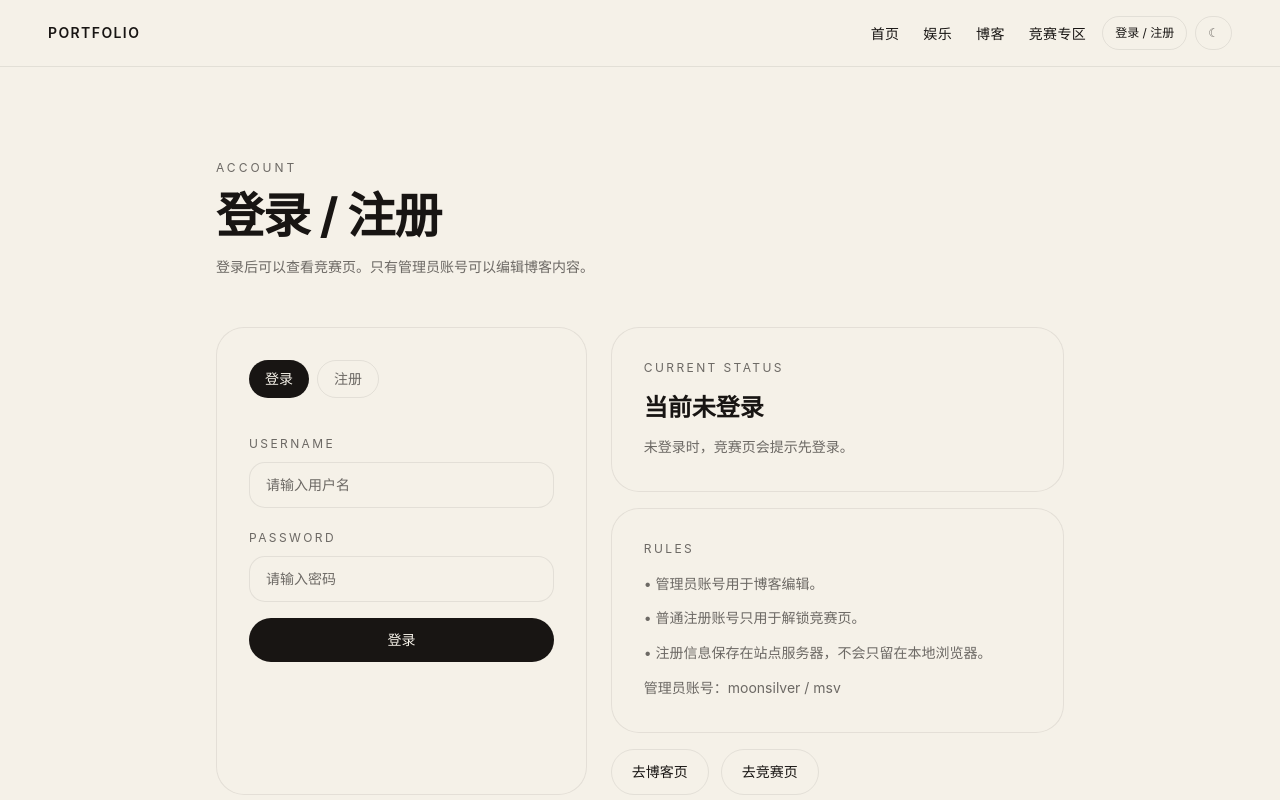
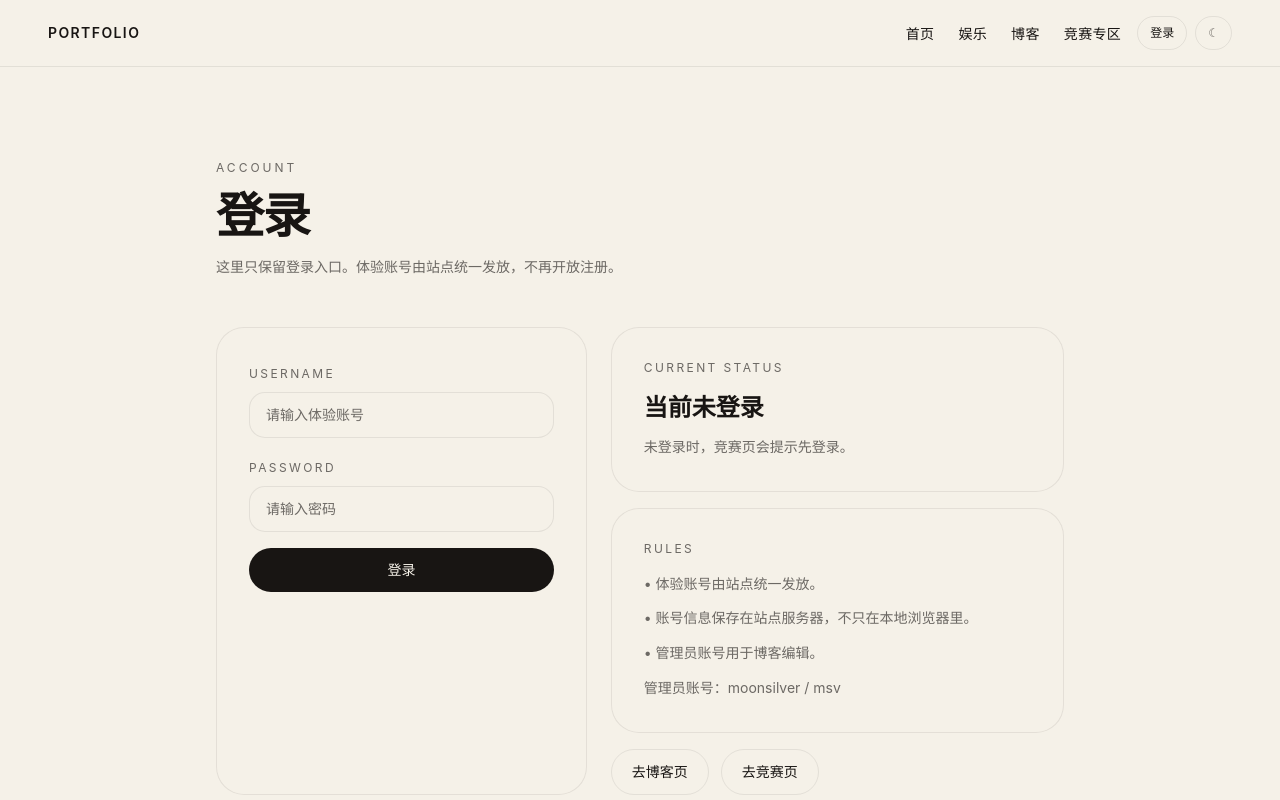
Before and after one commit to Lin-Jiong-HDU/moonsilver-blog, a Next.js app: page /account in a window 1280 px wide. Shown: the top 800 px of the page. Built offline with nearby package versions, Linux system fonts and the light colour scheme.

Commit message:
把注册删了

```diff
--- a/app/account/account-client.tsx
+++ b/app/account/account-client.tsx
@@ -4,11 +4,8 @@ import Link from "next/link";
 import { useMemo, useState } from "react";
 import { useAuth } from "@/app/components/auth-provider";
 
-type Mode = "login" | "register";
-
 export function AccountClient() {
-  const { user, login, register, logout } = useAuth();
-  const [mode, setMode] = useState<Mode>("login");
+  const { user, login, logout } = useAuth();
   const [username, setUsername] = useState("");
   const [password, setPassword] = useState("");
   const [message, setMessage] = useState<string | null>(null);
@@ -18,17 +15,9 @@ export function AccountClient() {
 
   async function handleSubmit() {
     setIsSubmitting(true);
-    const success = mode === "login" ? await login(username, password) : await register(username, password);
+    const success = await login(username, password);
 
-    setMessage(
-      success
-        ? mode === "login"
-          ? "登录成功。"
-          : "注册成功并已登录。"
-        : mode === "login"
-          ? "账号或密码不正确。"
-          : "用户名已存在，或者输入为空。",
-    );
+    setMessage(success ? "登录成功。" : "账号或密码不正确。");
     setIsSubmitting(false);
   }
 
@@ -37,47 +26,22 @@ export function AccountClient() {
       <section className="mx-auto max-w-4xl px-6 py-16">
         <div className="max-w-2xl">
           <p className="text-xs uppercase tracking-[0.25em] text-[var(--app-muted)]">Account</p>
-          <h1 className="mt-4 text-4xl font-bold tracking-tight md:text-5xl">登录 / 注册</h1>
+          <h1 className="mt-4 text-4xl font-bold tracking-tight md:text-5xl">登录</h1>
           <p className="mt-4 text-sm leading-relaxed text-[var(--app-muted)]">
-            登录后可以查看竞赛页。只有管理员账号可以编辑博客内容。
+            这里只保留登录入口。体验账号由站点统一发放，不再开放注册。
           </p>
         </div>
 
         <div className="mt-12 grid gap-6 lg:grid-cols-[0.9fr_1.1fr]">
           <div className="rounded-[28px] border border-[var(--app-border)] bg-[var(--app-surface)]/70 p-6 md:p-8">
-            <div className="flex gap-2">
-              <button
-                type="button"
-                onClick={() => setMode("login")}
-                className={`rounded-full px-4 py-2 text-sm transition-colors ${
-                  mode === "login"
-                    ? "bg-[var(--app-fg)] text-[var(--app-bg)]"
-                    : "border border-[var(--app-border)] text-[var(--app-muted)] hover:border-[var(--app-border-strong)] hover:text-[var(--app-fg)]"
-                }`}
-              >
-                登录
-              </button>
-              <button
-                type="button"
-                onClick={() => setMode("register")}
-                className={`rounded-full px-4 py-2 text-sm transition-colors ${
-                  mode === "register"
-                    ? "bg-[var(--app-fg)] text-[var(--app-bg)]"
-                    : "border border-[var(--app-border)] text-[var(--app-muted)] hover:border-[var(--app-border-strong)] hover:text-[var(--app-fg)]"
-                }`}
-              >
-                注册
-              </button>
-            </div>
-
-            <div className="mt-8 space-y-4">
+            <div className="space-y-4">
               <label className="block">
                 <span className="text-xs uppercase tracking-[0.2em] text-[var(--app-muted)]">Username</span>
                 <input
                   value={username}
                   onChange={(event) => setUsername(event.target.value)}
                   className="mt-2 w-full rounded-2xl border border-[var(--app-border)] bg-[var(--app-bg)] px-4 py-3 text-sm text-[var(--app-fg)] outline-none transition-colors placeholder:text-[var(--app-muted)] focus:border-[var(--app-border-strong)]"
-                  placeholder="请输入用户名"
+                  placeholder="请输入体验账号"
                 />
               </label>
 
@@ -98,7 +62,7 @@ export function AccountClient() {
                 disabled={isSubmitting}
                 className="w-full rounded-full bg-[var(--app-fg)] px-5 py-3 text-sm font-medium text-[var(--app-bg)] transition-colors hover:opacity-90 disabled:cursor-not-allowed disabled:opacity-60"
               >
-                {isSubmitting ? "处理中..." : mode === "login" ? "登录" : "注册并登录"}
+                {isSubmitting ? "处理中..." : "登录"}
               </button>
 
               {message ? (
@@ -127,9 +91,9 @@ export function AccountClient() {
             <div className="rounded-[28px] border border-[var(--app-border)] bg-[var(--app-surface)]/70 p-6 md:p-8">
               <p className="text-xs uppercase tracking-[0.2em] text-[var(--app-muted)]">Rules</p>
               <div className="mt-4 space-y-3 text-sm leading-relaxed text-[var(--app-muted)]">
+                <p>• 体验账号由站点统一发放。</p>
+                <p>• 账号信息保存在站点服务器，不只在本地浏览器里。</p>
                 <p>• 管理员账号用于博客编辑。</p>
-                <p>• 普通注册账号只用于解锁竞赛页。</p>
-                <p>• 注册信息保存在站点服务器，不会只留在本地浏览器。</p>
                 <p>{adminHint}</p>
               </div>
             </div>
--- a/app/account/page.tsx
+++ b/app/account/page.tsx
@@ -3,7 +3,7 @@ import { AccountClient } from "@/app/account/account-client";
 
 export const metadata: Metadata = {
   title: "账号",
-  description: "登录、注册与站点权限入口。",
+  description: "登录与站点权限入口。",
 };
 
 export default function AccountPage() {
--- a/app/api/auth/route.ts
+++ b/app/api/auth/route.ts
@@ -1,12 +1,11 @@
 import { NextResponse } from "next/server";
-import { ADMIN_USER, type StoredUser } from "@/app/lib/auth-data";
-import { readUsers, replaceUsers } from "@/app/lib/auth-store";
+import { type StoredUser } from "@/app/lib/auth-data";
+import { readAccounts } from "@/app/lib/auth-store";
 
 export const runtime = "nodejs";
 export const dynamic = "force-dynamic";
 
 type ActionBody = {
-  action?: unknown;
   username?: unknown;
   password?: unknown;
 };
@@ -20,7 +19,7 @@ function buildSession(user: StoredUser) {
 }
 
 export async function GET() {
-  const users = await readUsers();
+  const users = await readAccounts();
   return NextResponse.json({ users });
 }
 
@@ -31,7 +30,6 @@ export async function POST(request: Request) {
     return NextResponse.json({ error: "Invalid request body." }, { status: 400 });
   }
 
-  const action = typeof body.action === "string" ? body.action : "";
   const username = typeof body.username === "string" ? body.username.trim() : "";
   const password = typeof body.password === "string" ? body.password.trim() : "";
 
@@ -39,34 +37,12 @@ export async function POST(request: Request) {
     return NextResponse.json({ error: "Username and password are required." }, { status: 400 });
   }
 
-  if (action === "login") {
-    const users = await readUsers();
-    const matched = users.find((user) => user.username === username && user.password === password);
+  const users = await readAccounts();
+  const matched = users.find((user) => user.username === username && user.password === password);
 
-    if (!matched) {
-      return NextResponse.json({ error: "Invalid credentials." }, { status: 401 });
-    }
-
-    return NextResponse.json({ user: buildSession(matched) });
+  if (!matched) {
+    return NextResponse.json({ error: "Invalid credentials." }, { status: 401 });
   }
 
-  if (action === "register") {
-    const users = await readUsers();
-    if (users.some((user) => user.username === username)) {
-      return NextResponse.json({ error: "Username already exists." }, { status: 409 });
-    }
-
-    const nextUser: StoredUser = {
-      username,
-      password,
-      isAdmin: username === ADMIN_USER.username && password === ADMIN_USER.password,
-    };
-
-    const savedUsers = await replaceUsers([...users, nextUser]);
-    const matched = savedUsers.find((user) => user.username === username) ?? nextUser;
-
-    return NextResponse.json({ user: buildSession(matched) });
-  }
-
-  return NextResponse.json({ error: "Unsupported action." }, { status: 400 });
+  return NextResponse.json({ user: buildSession(matched) });
 }
--- a/app/components/auth-provider.tsx
+++ b/app/components/auth-provider.tsx
@@ -6,7 +6,6 @@ import type { AuthUser } from "@/app/lib/auth-data";
 type AuthContextValue = {
   user: AuthUser | null;
   login: (username: string, password: string) => Promise<boolean>;
-  register: (username: string, password: string) => Promise<boolean>;
   logout: () => void;
 };
 
@@ -52,14 +51,13 @@ export function AuthProvider({ children }: { children: React.ReactNode }) {
       }
     }
 
-    async function submitAuth(action: "login" | "register", username: string, password: string) {
+    async function submitLogin(username: string, password: string) {
       const response = await fetch("/api/auth", {
         method: "POST",
         headers: {
           "Content-Type": "application/json",
         },
         body: JSON.stringify({
-          action,
           username,
           password,
         }),
@@ -87,28 +85,12 @@ export function AuthProvider({ children }: { children: React.ReactNode }) {
           return false;
         }
 
-        const matched = await submitAuth("login", trimmedUsername, trimmedPassword);
+        const matched = await submitLogin(trimmedUsername, trimmedPassword);
         if (!matched) {
           return false;
         }
 
         persistCurrent(matched);
-        return true;
-      },
-      async register(username, password) {
-        const trimmedUsername = username.trim();
-        const trimmedPassword = password.trim();
-
-        if (!trimmedUsername || !trimmedPassword) {
-          return false;
-        }
-
-        const created = await submitAuth("register", trimmedUsername, trimmedPassword);
-        if (!created) {
-          return false;
-        }
-
-        persistCurrent(created);
         return true;
       },
       logout() {
--- a/app/components/site-footer.tsx
+++ b/app/components/site-footer.tsx
@@ -27,7 +27,7 @@ export function SiteFooter() {
             href="/account"
             className="rounded-full border border-[var(--app-border)] px-3 py-2 transition-colors hover:border-[var(--app-border-strong)] hover:text-[var(--app-fg)]"
           >
-            登录 / 注册
+            登录
           </Link>
         </div>
       </div>
--- a/app/components/site-navbar.tsx
+++ b/app/components/site-navbar.tsx
@@ -94,7 +94,7 @@ export function SiteNavbar() {
               href="/account"
               className="rounded-full border border-[var(--app-border)] px-3 py-2 text-xs text-[var(--app-muted)] transition-colors hover:border-[var(--app-border-strong)] hover:text-[var(--app-fg)]"
             >
-              {user ? user.username : "登录 / 注册"}
+              {user ? user.username : "登录"}
             </Link>
             {user ? (
               <button
--- a/app/lib/auth-store.ts
+++ b/app/lib/auth-store.ts
@@ -2,7 +2,7 @@ import path from "node:path";
 import { mkdir, readFile, writeFile } from "node:fs/promises";
 import { ADMIN_USER, normalizeUsers, type StoredUser } from "@/app/lib/auth-data";
 
-const AUTH_STORE_PATH = path.join(process.cwd(), "data", "users.json");
+const AUTH_STORE_PATH = path.join(process.cwd(), "data", "accounts.json");
 
 async function ensureStoreFile() {
   await mkdir(path.dirname(AUTH_STORE_PATH), { recursive: true });
@@ -14,7 +14,7 @@ async function ensureStoreFile() {
   }
 }
 
-export async function readUsers(): Promise<StoredUser[]> {
+export async function readAccounts(): Promise<StoredUser[]> {
   await ensureStoreFile();
 
   try {
@@ -32,10 +32,3 @@ export async function readUsers(): Promise<StoredUser[]> {
     return [ADMIN_USER];
   }
 }
-
-export async function replaceUsers(users: StoredUser[]): Promise<StoredUser[]> {
-  const nextUsers = normalizeUsers(users);
-  await ensureStoreFile();
-  await writeFile(AUTH_STORE_PATH, JSON.stringify(nextUsers, null, 2), "utf8");
-  return nextUsers;
-}
--- a/data/users.json
+++ b/data/accounts.json
@@ -4,4 +4,9 @@
     "password": "msv",
     "isAdmin": true
   }
+  {
+    "username": "zhn",
+    "password": "1",
+    "isAdmin": false
+  }
 ]
```
Also changed, not shown: 1 other file (tests, documents, lock files or other folders).
